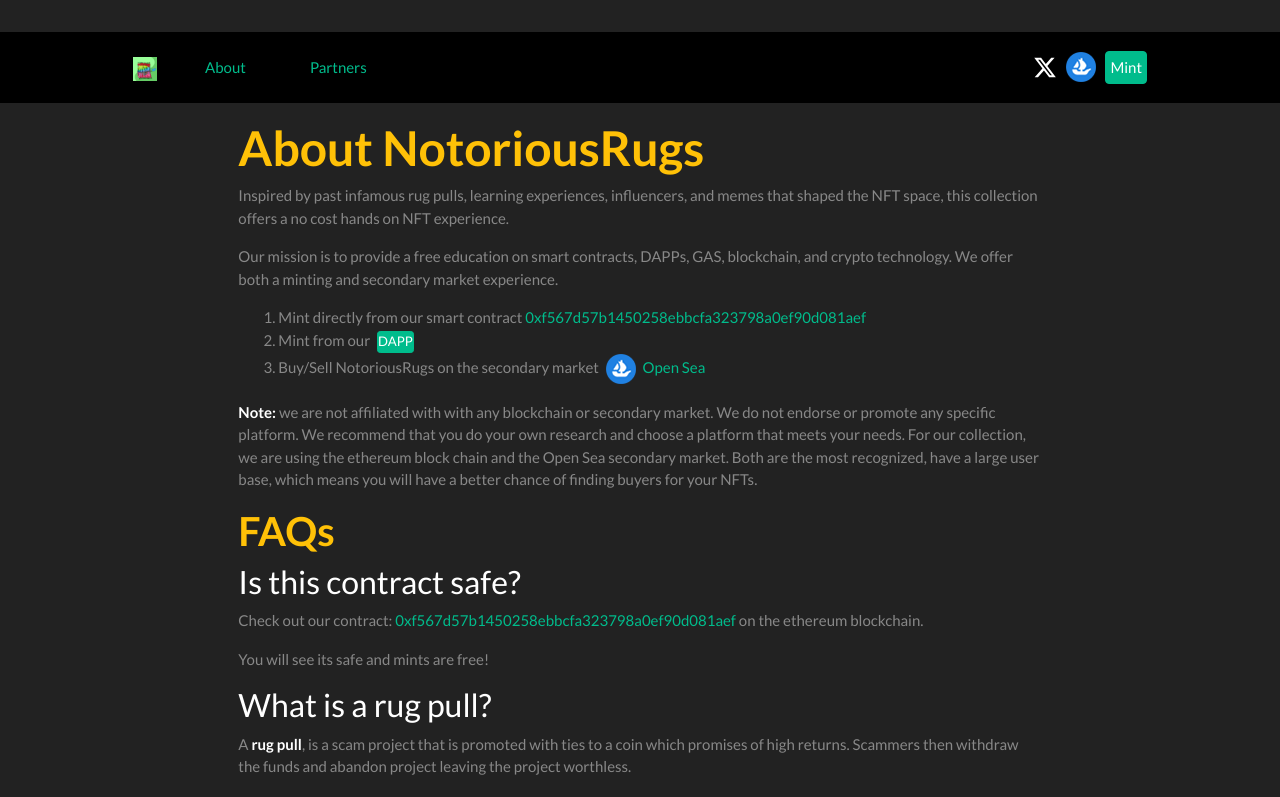
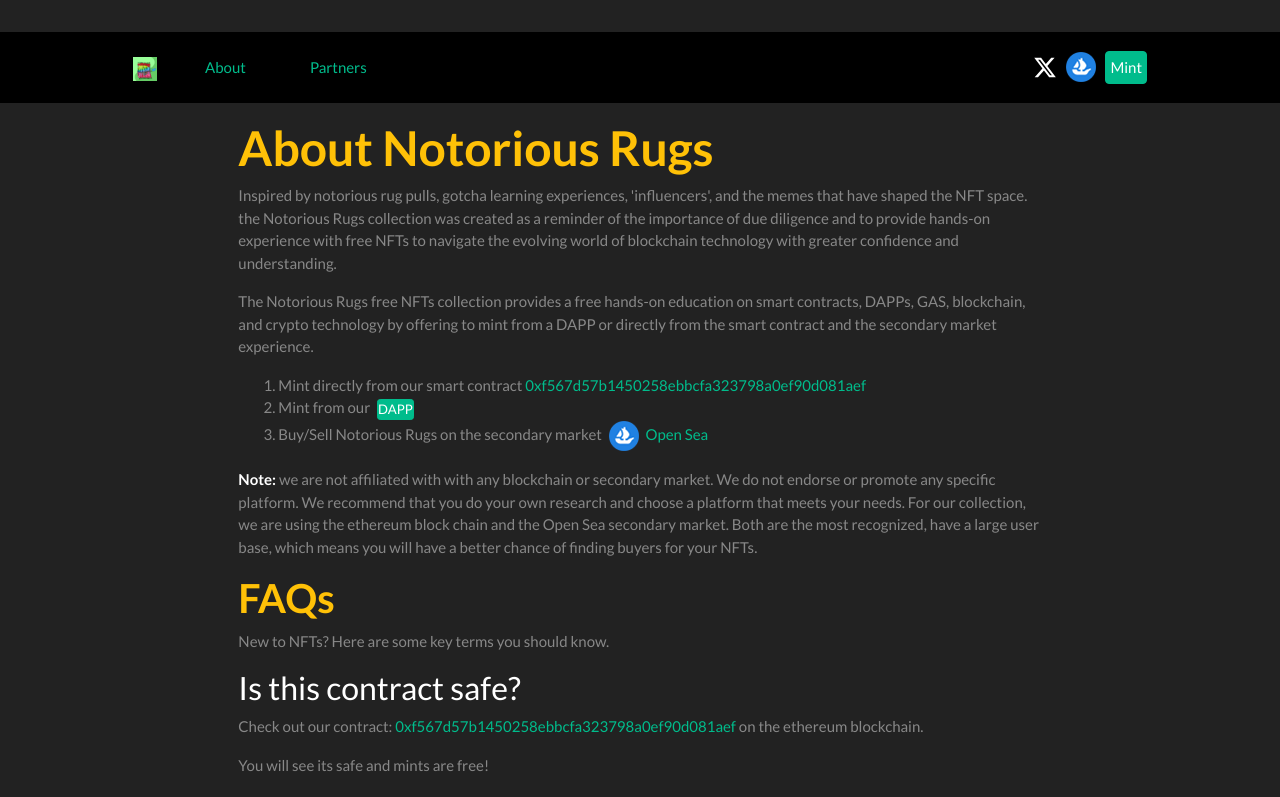
Before and after one commit to sal-420/RugzWeb, a React (Create React App) app: page /About in a window 1280 px wide. Shown: the top 797 px of the page. Built offline with nearby package versions, Linux system fonts and the light colour scheme.

Commit message:
Update metadata , improve accessibility , updated about us page

```diff
--- a/public/index.html
+++ b/public/index.html
@@ -42,8 +42,8 @@
       {
          "@context": "https://schema.org",
          "@type": "Product",
-         "name": "notorious Rugs NFT Collection",
-         "description": "A collection of free NFTs calling out some of the more well known rugs pulls.",
+         "name": "Notorious Rugs free NFT Collection",
+         "description": 6969 Free NFTs inspired by numerous appalling rug pulls. The first 4200 NFTs are free, while the rest are offered at an almost-free price.",
          "url": "https://notoriousrugs.io",
          "image": "https://notoriousrugs.io/images/favicon.png",
          "offers": {
@@ -55,14 +55,14 @@
          "offers": [
             {
              "@type": "PriceSpecification",
-             "name": "free mints",
+             "name": "free NFT mints",
              "@description": "First 4020 mints will be free",
              "price": 0.00,
              "priceCurrency": "USD"
             },
             {
              "@type": "PriceSpecification",
-             "name": "payable mints",
+             "name": "payable free NFT mints",
              "@description": "mint 4021 - 6969 will be payable",
              "price": 0.0042069,
              "priceCurrency": "USD"
--- a/src/Components/RugzHomeClouds.js
+++ b/src/Components/RugzHomeClouds.js
@@ -5,11 +5,11 @@
 export default function RugzHomeClouds() {
   return (
     <section className="bg-black-navy d-flex-row img-fluid pt-5">
-      <h1 className="text-center pt-3">
+      <h1 className="text-center pt-3" aria-label="Notorious Rugs free NFTs">
         <img
           src={notoriusrug}
           className="imgshadow col img-notorius-clouds-size img-fluid pt-5 pl-5 pr-5"
-          alt="Notorious Rugz logo"
+          alt="Notorious Rugs free NFTs logo"
           loading="lazy"
         />
       </h1>
--- a/src/Pages/About.js
+++ b/src/Pages/About.js
@@ -10,20 +10,20 @@
     <>
       <MetaTags>
         <link rel="canonical" href="https://notoriousrugs.io/About" />
-        <title>NotoriousRugs - About</title>
+        <title>Notorious Rugs - About</title>
         <meta
           name="description"
-          content="6969 Free NFTs inspired by numerous appalling rug pulls. The first 4200 NFTs are completely free, while the rest are available at an almost-free price."
+          content="6969 Free NFTs inspired by numerous appalling rug pulls. The first 4200 NFTs are free, while the rest are available at an almost-free price."
         />
         <meta name="keywords" content="Free NFTs, NFT education" />
         <meta property="og:locale" content="es_ES" />
         <meta
           property="og:title"
-          content="NotoriousRugs - a collection of Free NFTs"
+          content="Notorious Rugs - a collection of Free NFTs"
         />
         <meta
           property="og:description"
-          content="6969 Free NFTs inspired by numerous appalling rug pulls. The first 4200 NFTs are completely free, while the rest are available at an almost-free price."
+          content="6969 Free NFTs inspired by numerous appalling rug pulls. The first 4200 NFTs are free, while the rest are available at an almost-free price."
         />
         <meta property="og:url" content="https://notoriousrugs.io" />
         <meta
@@ -34,18 +34,23 @@
       </MetaTags>
       <main className="col-12 col-md-8 mx-auto text-muted">
         <p></p>
-        <h1 className="font-weight-bold">About NotoriousRugs</h1>
+        <h1 className="font-weight-bold">About Notorious Rugs</h1>
         <p>
-          Inspired by past infamous rug pulls, learning experiences,
-          influencers, and memes that shaped the NFT space, this collection
-          offers a no cost hands on NFT experience.
+          Inspired by notorious rug pulls, gotcha learning experiences,
+          'influencers', and the memes that have shaped the NFT space. the
+          Notorious Rugs collection was created as a reminder of the importance
+          of due diligence and to provide hands-on experience with free NFTs to
+          navigate the evolving world of blockchain technology with greater
+          confidence and understanding.
         </p>
         <p>
           {' '}
-          Our mission is to provide a free education on smart contracts, DAPPs,
-          GAS, blockchain, and crypto technology. We offer both a minting and
+          The Notorious Rugs free NFTs collection provides a free hands-on education on smart
+          contracts, DAPPs, GAS, blockchain, and crypto technology by offering
+          to mint from a DAPP or directly from the smart contract and the
           secondary market experience.
         </p>
+
         <div>
           <ol>
             <li>
@@ -68,7 +73,7 @@
               />{' '}
             </li>
             <li>
-              Buy/Sell NotoriousRugs on the secondary market &nbsp;
+              Buy/Sell Notorious Rugs on the secondary market &nbsp;
               <a
                 href="https://opensea.io/collection/notorious-rugs"
                 title="Open Sea"
@@ -85,6 +90,7 @@
             </li>
           </ol>
         </div>
+
         <p>
           <strong className="text-white">Note: </strong> we are not affiliated
           with with any blockchain or secondary market. We do not endorse or
@@ -95,8 +101,11 @@
           base, which means you will have a better chance of finding buyers for
           your NFTs.
         </p>
+
         <section className="text-break text-wrap">
           <h2 className="font-weight-bold">FAQs</h2>
+          <p>New to NFTs? Here are some key terms you should know.</p>
+
           <h3>Is this contract safe?</h3>
           <p>
             Check out our contract:{' '}
@@ -110,6 +119,7 @@
           </p>
           <p>You will see its safe and mints are free!</p>
         </section>
+
         <section>
           <h3>What is a rug pull?</h3>
           <p>
@@ -140,7 +150,7 @@
           </p>
         </section>
         <section>
-          <h3>What is a minting?</h3>
+          <h3>What is minting?</h3>
           <p>
             <strong className="text-white">Minting</strong>, also known as{' '}
             <strong className="text-white"> mint</strong>, is the process of
@@ -259,11 +269,6 @@
           <h3>Test your NFT skills</h3>
           <p>
             Can you spot the notorious rugs pulls on the{' '}
-            {/* <LinkToAnchor
-              anchorId="anchor-splash-page"
-              anchorText="last image"
-            />{' '} */}
-            {/* of the home page. */}
             <HashLink
               to="/#anchor-splash-page"
               scroll={(el) =>
--- a/src/Pages/Home.js
+++ b/src/Pages/Home.js
@@ -9,24 +9,24 @@
     <>
       <MetaTags>
         <link rel="canonical" href="https://notoriousrugs.io/"></link>
-        <title>"NotoriousRugs - Home"</title>
+        <title>"Notorious Rugs - Home"</title>
         <meta
           name="google-site-verification"
           content="_38ouHz07qzzhb4uwgZSWQpgghnmVLFVG8K6Q5CFI8g"
         />
         <meta
           name="description"
-          content="6969 Free NFTs inspired by numerous appalling rug pulls. The first 4200 NFTs are completely free, while the rest are offered at an almost-free price."
+          content="6969 Free NFTs inspired by numerous appalling rug pulls. The first 4200 NFTs are free, while the rest are offered at an almost-free price."
         />
         <meta name="keywords" content="Free NFTs, NFT education"></meta>
         <meta property="og: locale" content="es_ES" />
         <meta
           property="og:title"
-          content="NotoriousRugs - a collection of free NFTs"
+          content="Notorious Rugs - a collection of free NFTs"
         />
         <meta
           property="og:description"
-          content="6969 Free NFTs inspired by numerous appalling rug pulls. The first 4200 NFTs are completely free, while the rest are offered at an almost-free price."
+          content="6969 Free NFTs inspired by numerous appalling rug pulls. The first 4200 NFTs are free, while the rest are offered at an almost-free price."
         />
         <meta property="og:url" content="https://notoriousrugs.io" />
         <meta
--- a/src/Pages/Partners.js
+++ b/src/Pages/Partners.js
@@ -10,20 +10,20 @@
     <>
       <MetaTags>
         <link rel="canonical" href="https://notoriousrugs.io/Partners"></link>
-        <title>"NotoriousRugs - Partners"</title>
+        <title>"Notorious Rugs - Partners"</title>
         <meta
           name="description"
-          content="6969 Free NFTs inspired by numerous appalling rug pulls. The first 4200 NFTs are completely free, while the rest are offered at an almost-free price."
+          content="6969 Free NFTs inspired by numerous appalling rug pulls. The first 4200 NFTs are free, while the rest are offered at an almost-free price."
         />
         <meta name="keywords" content="Free NFTs, NFT education" />
         <meta property="og: locale" content="es_ES" />
         <meta
           property="og:title"
-          content="NotoriousRugs - a collection of free NFTs"
+          content="Notorious Rugs - a collection of free NFTs"
         />
         <meta
           property="og:description"
-          content="6969 Free NFTs inspired by numerous appalling rug pulls. The first 4200 NFTs are completely free, while the rest are offered at an almost-free price."
+          content="6969 Free NFTs inspired by numerous appalling rug pulls. The first 4200 NFTs are free, while the rest are offered at an almost-free price."
         />
         <meta property="og:url" content="https://notoriousrugs.io/Partners" />
         <meta
@@ -37,7 +37,7 @@
           <h1>Our Partners</h1>
           <div className="col-12 col-md-8 mx-auto">
             <p className="sizeContainer">
-              At NotoriousRugs, we believe in the power of collaboration and
+              At Notorious Rugs, we believe in the power of collaboration and
               partnership. We are proud to work with a diverse group of partners
               who share our commitment to innovation, quality, and excellence.
               Our partners help us to deliver the best possible experience, and
```
